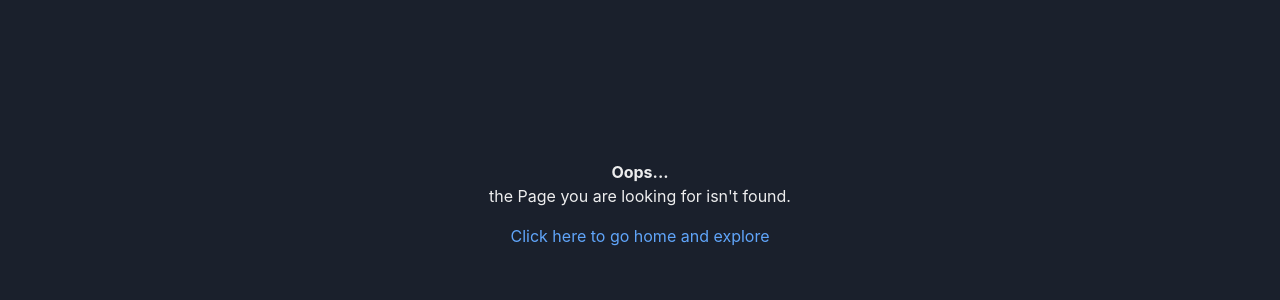
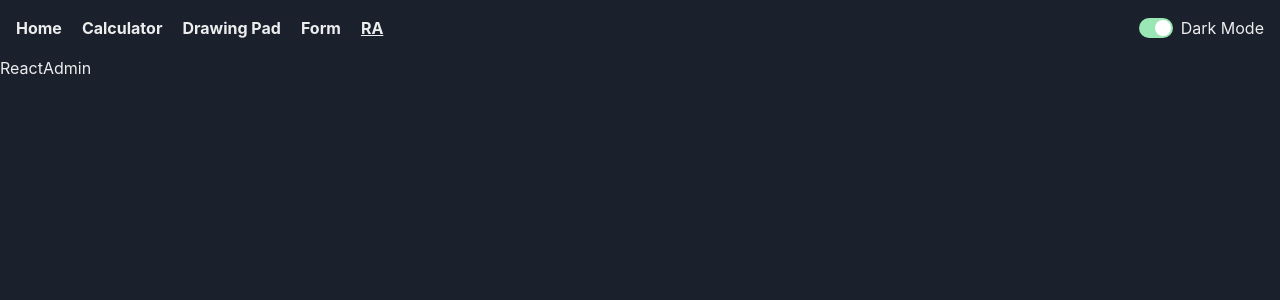
Before and after one commit to RiFactor/untitled, a React (Vite) app: page /react-admin in a window 1280 px wide. Shown: the top 300 px of the page. Built offline with nearby package versions, Linux system fonts and the light colour scheme.

Commit message:
Set up react admin

```diff
--- a/package.json
+++ b/package.json
@@ -19,7 +19,9 @@
     "@emotion/styled": "^11.11.0",
     "framer-motion": "^10.15.0",
     "p5": "^1.7.0",
+    "ra-data-json-server": "^4.16.2",
     "react": "^18.2.0",
+    "react-admin": "^4.16.2",
     "react-dom": "^18.2.0",
     "react-intl": "^6.5.5",
     "react-router-dom": "^6.14.2",
--- a/src/components/Navbar.tsx
+++ b/src/components/Navbar.tsx
@@ -13,6 +13,7 @@ const Navbar = () => {
         <NavButton name="Calculator" to="calculator"></NavButton>
         <NavButton name="Drawing Pad" to="drawing-pad"></NavButton>
         <NavButton name="Form" to="form"></NavButton>
+        <NavButton name="RA" to="react-admin"></NavButton>
       </div>
       <ColorModeSwitch />
     </nav>
--- /dev/null
+++ b/src/components/ReactAdmin.tsx
@@ -0,0 +1,7 @@
+import React from "react";
+
+const ReactAdmin = () => {
+  return <div>ReactAdmin</div>;
+};
+
+export default ReactAdmin;
--- a/src/routes.tsx
+++ b/src/routes.tsx
@@ -4,6 +4,7 @@ import HomePage from "./pages/HomePage";
 import Calculator from "./components/Calculator";
 import ErrorPage from "pages/ErrorPage";
 import DrawingPad from "components/DrawingPad";
+import ReactAdmin from "components/ReactAdmin";
 
 const router = createBrowserRouter([
   {
@@ -14,7 +15,8 @@ const router = createBrowserRouter([
       { index: true, element: <HomePage /> },
       { path: "calculator", element: <Calculator /> },
       { path: "drawing-pad", element: <DrawingPad /> },
-      { path: "form", element: <Form /> }
+      { path: "form", element: <Form /> },
+      { path: "react-admin", element: <ReactAdmin /> }
     ]
   }
 ]);
```
Also changed, not shown: 1 other file (tests, documents, lock files or other folders).
